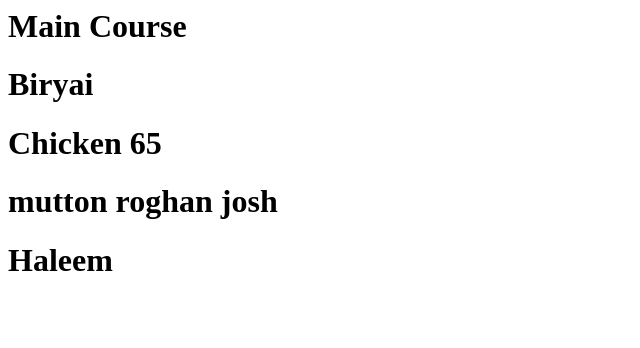
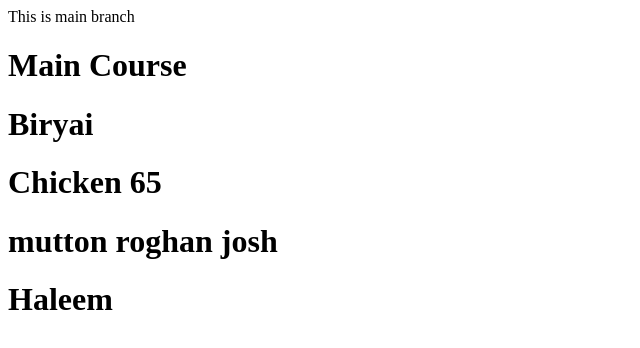
Before and after one commit to gitditony/gitditony, a plain HTML site: page mainindex.html in a window 1280 px wide. Shown: the whole page, without its empty margins (0-640 px from the left). Drawn offline with Linux system fonts and the light colour scheme.

Commit message:
header added

```diff
--- a/mainindex.html
+++ b/mainindex.html
@@ -1,5 +1,6 @@
 <html>
  <head>
+	This is main branch
  </head>
  <body>
    <h1> Main Course <h1>
```
Also changed, not shown: 1 other file.
